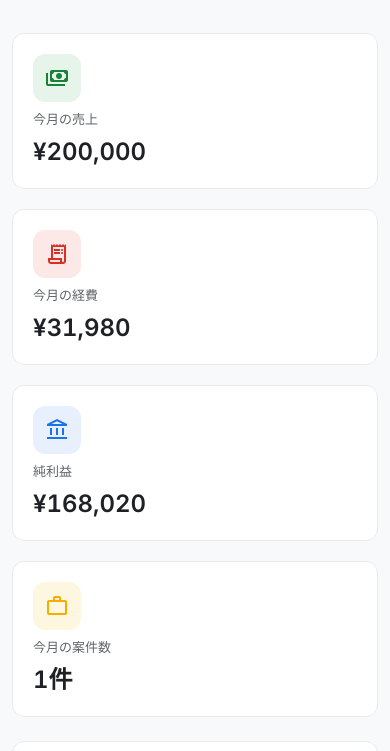
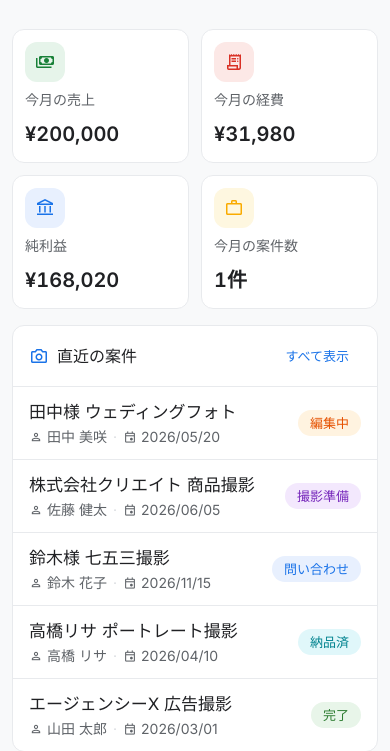
Before and after one commit to Salty-KSK/irodori-gms, a plain HTML site: page index.html in a window 390 px wide. Shown: the part 127-878 px from the top of the page. Drawn offline with nearby package versions, Linux system fonts and the light colour scheme.

Commit message:
fix: モバイル表示改善 - フォントサイズ拡大、オーバーフロー修正、stat-card最適化

```diff
--- a/css/layout.css
+++ b/css/layout.css
@@ -265,6 +265,7 @@
   max-width: var(--content-max-width);
   width: 100%;
   margin: 0 auto;
+  overflow-x: hidden;
 }
 
 .page-header {
@@ -447,6 +448,10 @@
     display: flex;
   }
 
+  .topbar-right .search-bar {
+    display: none;
+  }
+
   .sidebar-overlay {
     position: fixed;
     inset: 0;
--- a/css/pages/dashboard.css
+++ b/css/pages/dashboard.css
@@ -189,10 +189,60 @@
 }
 
 @media (max-width: 640px) {
+  .page-dashboard {
+    gap: var(--space-4);
+  }
+
   .dashboard-stats {
-    grid-template-columns: 1fr;
+    grid-template-columns: repeat(2, 1fr);
+    gap: var(--space-3);
   }
+
   .dashboard-widgets {
     grid-template-columns: 1fr;
+    gap: var(--space-3);
+  }
+
+  .dashboard-widget {
+    min-height: auto;
+  }
+
+  .dashboard-widget .card-header {
+    padding: var(--space-3) var(--space-4);
+  }
+
+  .widget-list-item {
+    padding: var(--space-3) var(--space-4);
+  }
+
+  .widget-list-item-title {
+    font: var(--text-body-lg);
+  }
+
+  .stat-card {
+    padding: var(--space-3);
+  }
+
+  .stat-card-icon {
+    width: 40px;
+    height: 40px;
+  }
+
+  .stat-card-icon .material-symbols-outlined {
+    font-size: 20px;
+  }
+
+  .stat-card-value {
+    font-size: 1.25rem;
+    line-height: 1.6;
+  }
+
+  .stat-card-label {
+    font: var(--text-body-sm);
+  }
+
+  .btn-sm {
+    height: 36px;
+    min-height: 36px;
   }
 }
--- a/css/reset.css
+++ b/css/reset.css
@@ -16,6 +16,7 @@ html {
   scroll-behavior: smooth;
   -webkit-font-smoothing: antialiased;
   -moz-osx-font-smoothing: grayscale;
+  overflow-x: hidden;
 }
 
 body {
--- a/css/variables.css
+++ b/css/variables.css
@@ -361,3 +361,27 @@
   --shadow-4: 0 2px 3px 0 rgba(0, 0, 0, 0.6), 0 6px 10px 4px rgba(0, 0, 0, 0.3);
   --shadow-5: 0 4px 4px 0 rgba(0, 0, 0, 0.6), 0 8px 12px 6px rgba(0, 0, 0, 0.3);
 }
+
+/* ── Mobile Font Size Override ── */
+@media (max-width: 640px) {
+  :root,
+  [data-theme="dark"] {
+    /* Body フォントをモバイルで拡大 */
+    --text-body-md: 400 1rem/1.5rem var(--font-primary);
+    --text-body-sm: 400 0.875rem/1.25rem var(--font-primary);
+    --text-body-lg: 400 1.0625rem/1.625rem var(--font-primary);
+
+    /* Label */
+    --text-label-lg: 500 0.9375rem/1.375rem var(--font-primary);
+    --text-label-md: 500 0.8125rem/1.125rem var(--font-primary);
+    --text-label-sm: 500 0.75rem/1rem var(--font-primary);
+
+    /* Title */
+    --text-title-lg: 500 1.0625rem/1.5rem var(--font-primary);
+    --text-title-md: 500 1rem/1.375rem var(--font-primary);
+    --text-title-sm: 500 0.875rem/1.25rem var(--font-primary);
+
+    /* Layout */
+    --content-padding: var(--space-4);
+  }
+}
```
